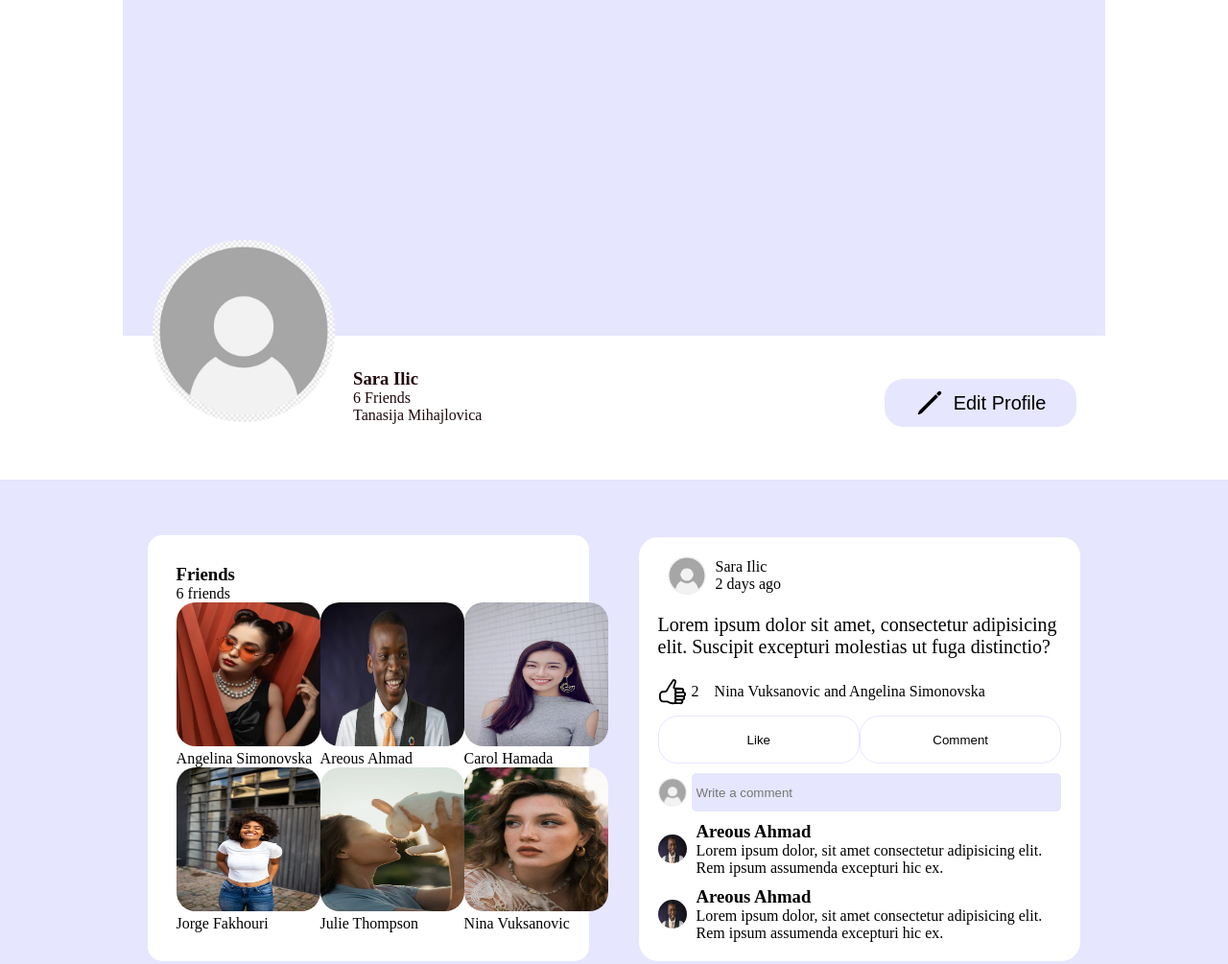
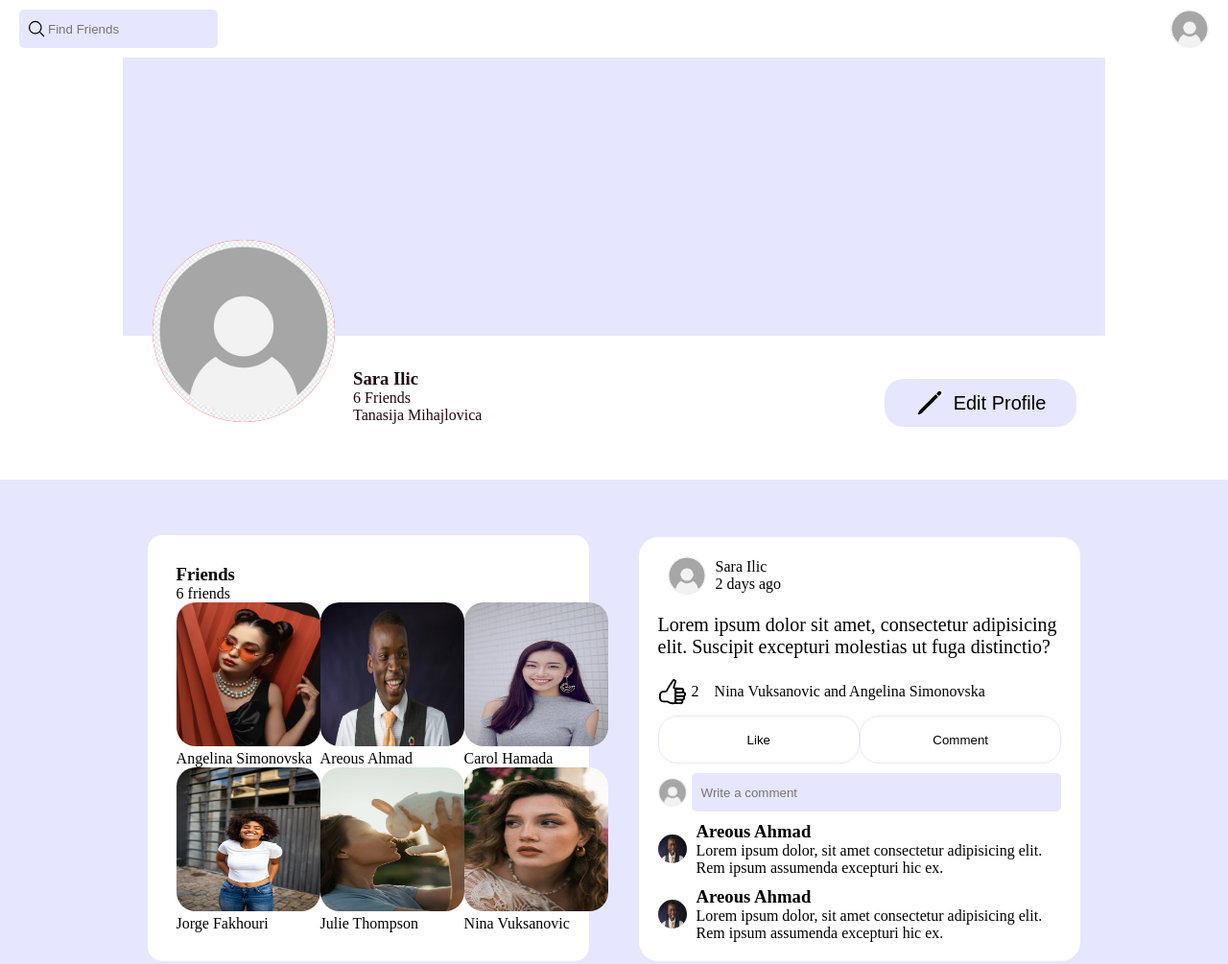
Before and after one commit to ilicc-sara/Social-Network, a website built with Vite: page index.html in a window 1280 px wide. Shown: the top 1005 px of the page at 96% size. Built offline with nearby package versions, Linux system fonts and the light colour scheme.

Commit message:
adding search bar

```diff
--- a/index.html
+++ b/index.html
@@ -7,7 +7,24 @@
     <title>Vite App</title>
   </head>
   <body>
-    <div class="nav"></div>
+    <div class="nav">
+      <svg
+        xmlns="http://www.w3.org/2000/svg"
+        fill="none"
+        viewBox="0 0 24 24"
+        stroke-width="1.5"
+        stroke="currentColor"
+        class="w-6 h-6"
+      >
+        <path
+          stroke-linecap="round"
+          stroke-linejoin="round"
+          d="m21 21-5.197-5.197m0 0A7.5 7.5 0 1 0 5.196 5.196a7.5 7.5 0 0 0 10.607 10.607Z"
+        ></path>
+      </svg>
+      <input class="find-friends" type="text" placeholder="Find Friends" />
+      <img class="img-post" src="/profile.jpg" alt="profile" />
+    </div>
 
     <div class="container">
       <div class="cover-photo-container"></div>
--- a/src/style.css
+++ b/src/style.css
@@ -12,6 +12,36 @@
 
 body {
   background-color: var(--primary--color--);
+}
+
+.nav {
+  background-color: rgb(255, 255, 255);
+  display: flex;
+  justify-content: space-between;
+  align-items: center;
+  padding: 10px;
+  padding-left: 20px;
+  padding-right: 20px;
+  position: fixed;
+  z-index: 9991;
+  width: 100%;
+}
+
+.find-friends {
+  border-radius: 5px;
+  height: 40px;
+  padding-left: 30px;
+  border: none;
+  background-color: var(--primary--color--);
+  position: relative;
+}
+
+.nav svg {
+  width: 20px;
+  height: 20px;
+  position: absolute;
+  z-index: 9999;
+  left: 28px;
 }
 
 .container {
@@ -211,7 +241,7 @@
   width: 100%;
   border-radius: 5px;
   height: 40px;
-  padding-left: 5px;
+  padding-left: 10px;
   border: none;
   background-color: var(--primary--color--);
 }
```
